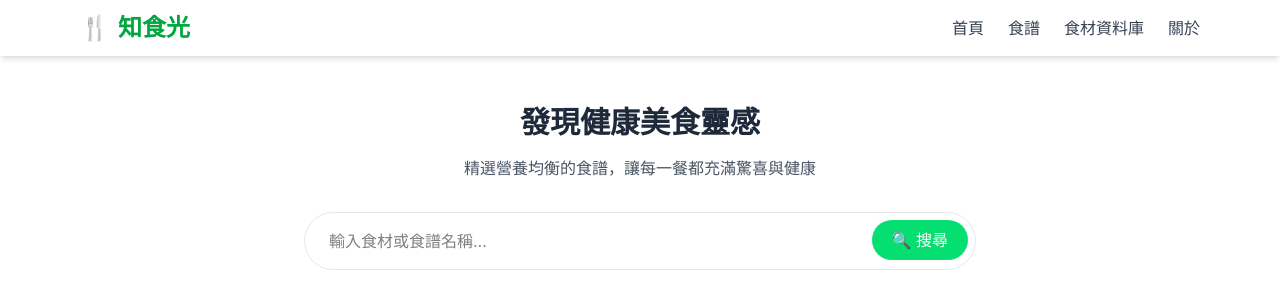
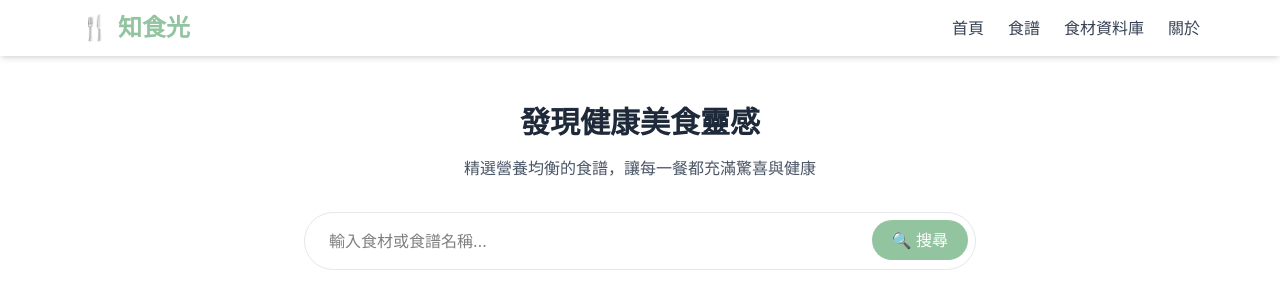
Before and after one commit to Sharon-Fu03/TimeToTasteProject, a React (Vite) app in the folder time_to_taste/: page / in a window 1280 px wide. Shown: the top 308 px of the page. Built offline with nearby package versions, Linux system fonts and the light colour scheme.

Commit message:
ui button color

```diff
--- a/time_to_taste/src/App.jsx
+++ b/time_to_taste/src/App.jsx
@@ -82,7 +82,7 @@
             />
         </div>
 
-        <button onClick={handleAdd} style={{ margin: '10px', padding: '10px' }}>
+        <button  type="button" onClick={handleAdd} className="py-2.5 px-5 me-2 mb-2 text-sm font-medium text-gray-900 focus:outline-none bg-white rounded-lg border border-gray-200 hover:bg-gray-100 hover:text-blue-700 focus:z-10 focus:ring-4 focus:ring-gray-100 dark:focus:ring-gray-700 dark:bg-gray-800 dark:text-gray-400 dark:border-gray-600 dark:hover:text-white dark:hover:bg-gray-700">
             新增食材
         </button>
 
--- a/time_to_taste/src/Navbar.jsx
+++ b/time_to_taste/src/Navbar.jsx
@@ -1,7 +1,7 @@
 import { useState } from "react";
 import { Menu, X } from "lucide-react"; // 用於漢堡選單圖示
 import { Link } from "react-router-dom";
-
+import './index.css';
 export default function Navbar() {
   const [isOpen, setIsOpen] = useState(false);
 
--- a/time_to_taste/src/index.css
+++ b/time_to_taste/src/index.css
@@ -8,7 +8,12 @@
   -webkit-font-smoothing: antialiased;
   -moz-osx-font-smoothing: grayscale;
 }
-
+.bg-green-400{
+  background-color: #92c4a0;
+}
+.text-green-600{
+  color: #92c4a0;
+}
 code {
   font-family: source-code-pro, Menlo, Monaco, Consolas, 'Courier New',
     monospace;
```
